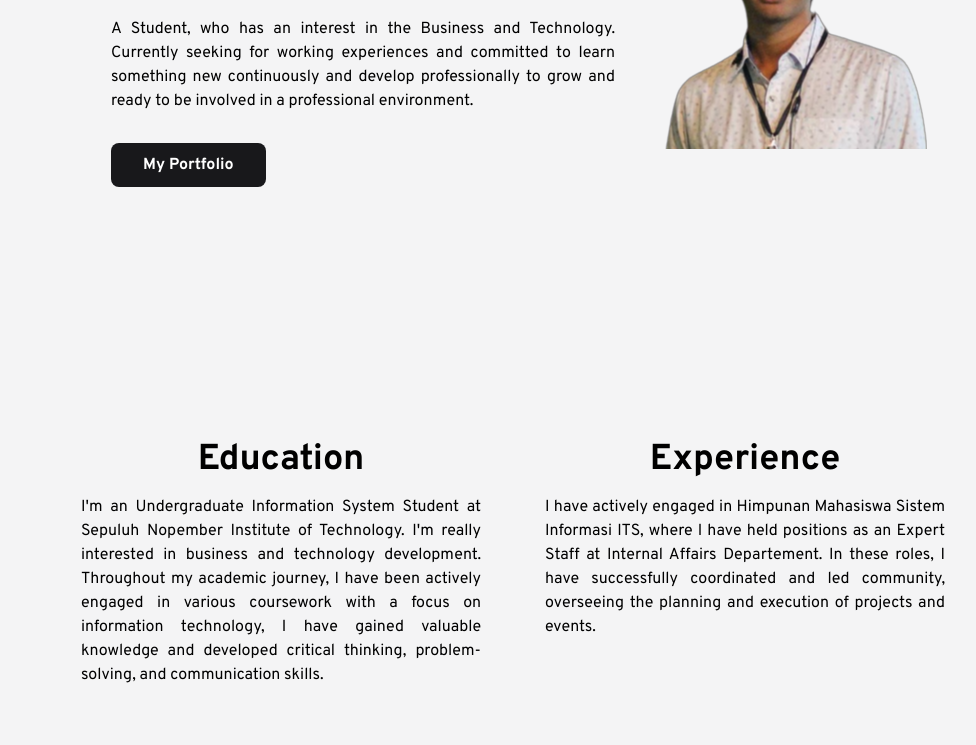
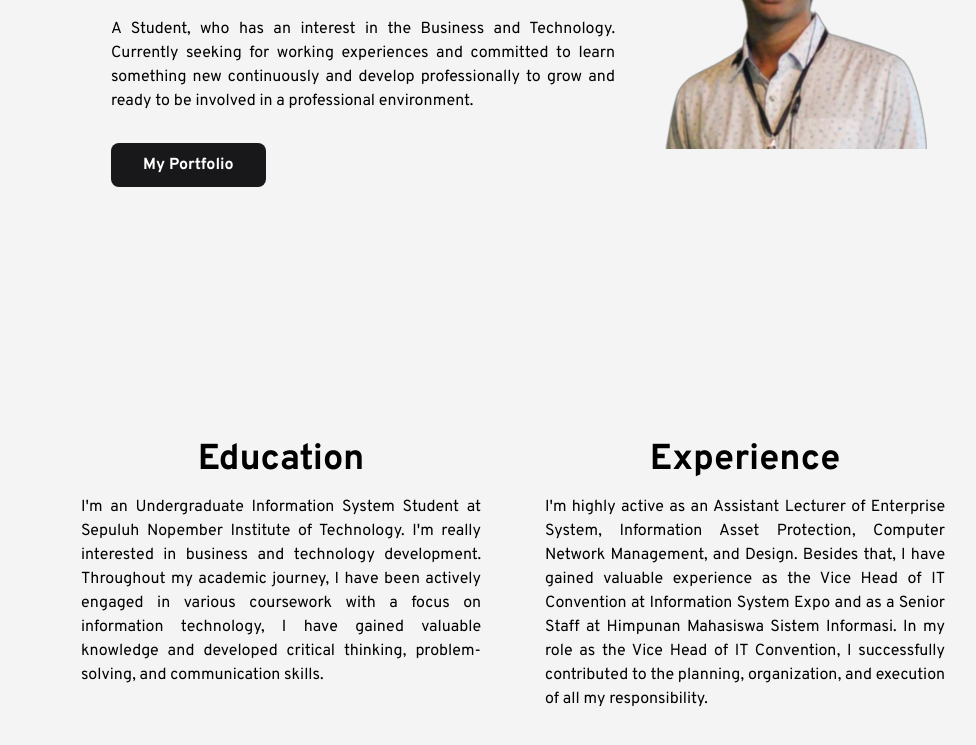
Before and after one commit to BenedictPandu/benedictpandu.github.io, a website: page index.html in a window 1280 px wide. Shown: the part 335-1080 px from the top of the page, without its empty margins (127-1103 px from the left). Drawn offline with nearby package versions, Linux system fonts and the light colour scheme.

Commit message:
Update Experience

```diff
--- a/index.html
+++ b/index.html
@@ -73,7 +73,7 @@
             </div>
             <div class="flex-col justify-between  m-8 box-border  lg:w-1/3">
                     <h1 class="text-3xl text-center font-semibold lg:text-4xl mb-2">Experience</h1>
-                    <p class="text-justify">I have actively engaged in Himpunan Mahasiswa Sistem Informasi ITS, where I have held positions as an Expert Staff at Internal Affairs Departement. In these roles, I have successfully coordinated and led community, overseeing the planning and execution of projects and events.   </p>
+                    <p class="text-justify">I'm highly active as an Assistant Lecturer of Enterprise System, Information Asset Protection, Computer Network Management, and Design. Besides that, I have gained valuable experience as the Vice Head of IT Convention at Information System Expo and as a Senior Staff at Himpunan Mahasiswa Sistem Informasi. In my role as the Vice Head of IT Convention, I successfully contributed to the planning, organization, and execution of all my responsibility.</p>
             </div>
         </div>
     </section>
```
